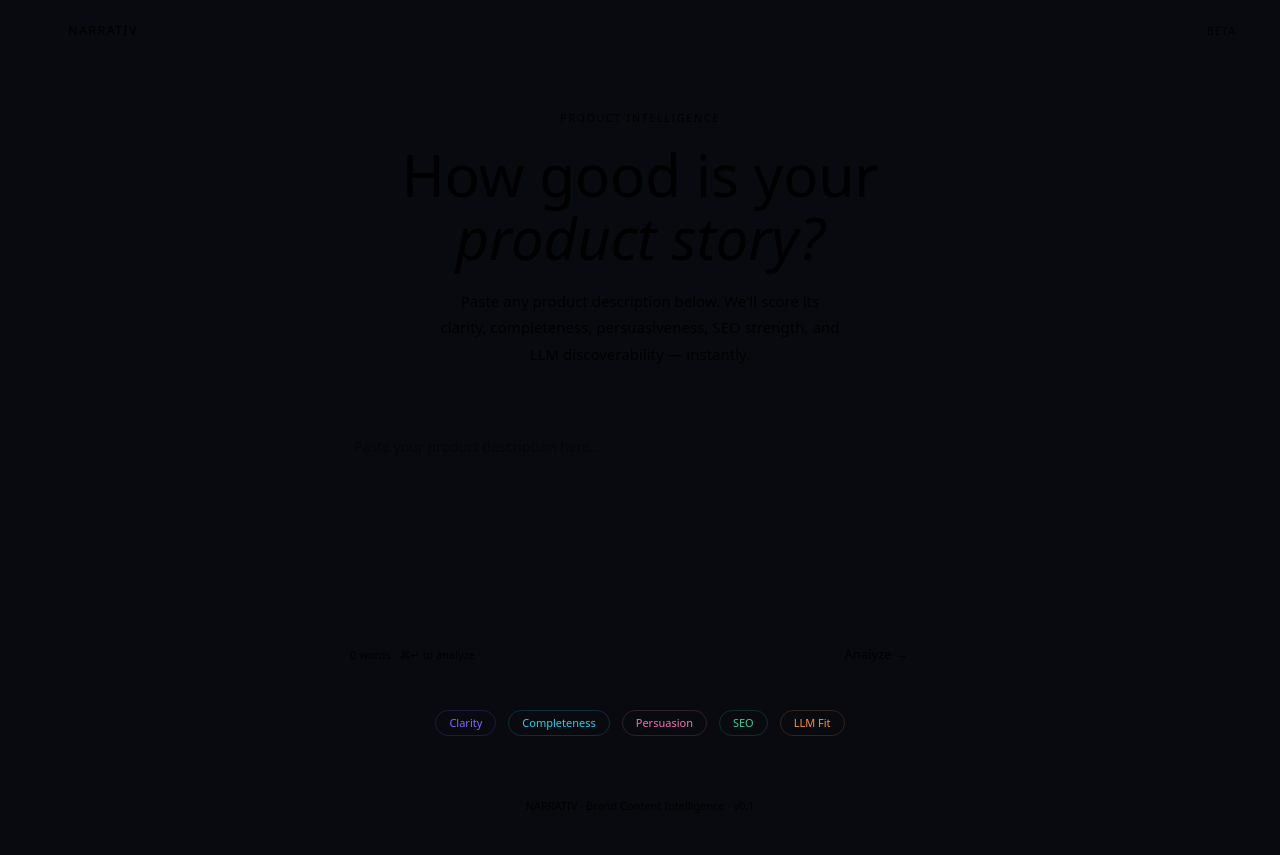
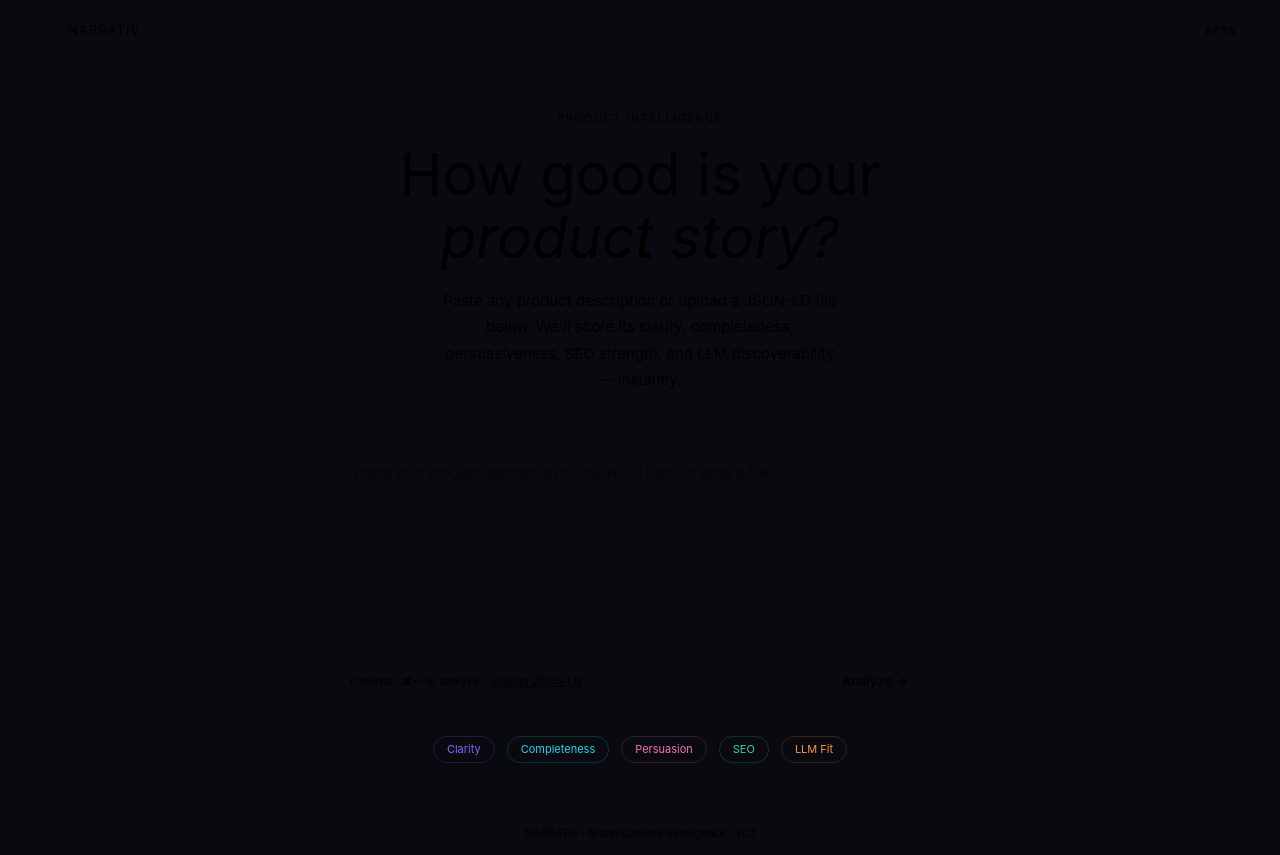
Before and after one commit to lixyl/LifeHack_TCP, a React (Vite) app in the folder LifeHack 2026/: page / in a window 1280 px wide. Before the commit the page ends 829 px from the top, so only its background shows below. Built offline with nearby package versions, Linux system fonts and the light colour scheme; the HTML template or start-up script is replaced by a standard one.

Commit message:
Updated Frontend

```diff
--- a/LifeHack 2026/src/App.tsx
+++ b/LifeHack 2026/src/App.tsx
@@ -1,4 +1,4 @@
-import { RouterProvider } from "react-router";
+import { RouterProvider } from "react-router-dom";
 import { router } from "./routes";
 
 export default function App() {
--- a/LifeHack 2026/src/pages/Home.tsx
+++ b/LifeHack 2026/src/pages/Home.tsx
@@ -5,23 +5,121 @@ import { analyzeDescription } from "../analysis";
 export default function Home() {
   const [input, setInput] = useState("");
   const [loading, setLoading] = useState(false);
+  const [isDragging, setIsDragging] = useState(false);
+  const fileInputRef = useRef<HTMLInputElement>(null);
   const textareaRef = useRef<HTMLTextAreaElement>(null);
   const navigate = useNavigate();
 
-  const handleAnalyze = () => {
+  // Parse product title dynamically from JSON-LD input
+  const getProductTitle = (): string => {
+    if (!input.trim()) return "product story?";
+    try {
+      const parsed = JSON.parse(input);
+
+      // Handle Schema.org Graph arrays (@graph)
+      const data = parsed["@graph"] ? parsed["@graph"][0] : parsed;
+
+      // Extract product name or title from standard schema properties
+      const title = data.name || data.title || data.headline;
+      if (title && typeof title === "string") {
+        return title;
+      }
+    } catch {
+      // If parsing fails (plain text or incomplete JSON), fallback
+    }
+    return "product story?";
+  };
+
+  const handleAnalyze = async () => {
     if (!input.trim() || loading) return;
     setLoading(true);
-    setTimeout(() => {
-      const result = analyzeDescription(input);
-      navigate("/results", { state: { result, description: input } });
-    }, 1600);
+
+    try {
+      const response = await fetch("http://localhost:8000/api/analyze", {
+        method: "POST",
+        headers: {
+          "Content-Type": "application/json",
+        },
+        body: JSON.stringify({ json_input: input }),
+      });
+
+      if (!response.ok) {
+        throw new Error("Failed to analyze product JSON");
+      }
+
+      const data = await response.json();
+
+      // Navigate to results page with backend response
+      navigate("/results", {
+        state: {
+          result: data.result,
+          description: input
+        }
+      });
+    } catch (error) {
+      console.error(error);
+      alert("Error processing JSON input.");
+    } finally {
+      setLoading(false);
+    }
   };
 
   const handleKey = (e: React.KeyboardEvent) => {
     if (e.key === "Enter" && (e.metaKey || e.ctrlKey)) handleAnalyze();
   };
 
+  const processFile = (file: File) => {
+    if (
+      !file.name.endsWith(".jsonld") &&
+      !file.name.endsWith(".json") &&
+      file.type !== "application/json" &&
+      file.type !== "application/ld+json"
+    ) {
+      alert("Please upload a valid .json or .jsonld file.");
+      return;
+    }
+
+    const reader = new FileReader();
+    reader.onload = (e) => {
+      try {
+        const text = e.target?.result as string;
+        const parsed = JSON.parse(text);
+        setInput(JSON.stringify(parsed, null, 2));
+      } catch {
+        setInput(e.target?.result as string);
+      }
+    };
+    reader.readAsText(file);
+  };
+
+  const handleFileChange = (e: React.ChangeEvent<HTMLInputElement>) => {
+    const file = e.target.files?.[0];
+    if (file) processFile(file);
+  };
+
+  const handleDragOver = (e: React.DragEvent) => {
+    e.preventDefault();
+    e.stopPropagation();
+    setIsDragging(true);
+  };
+
+  const handleDragLeave = (e: React.DragEvent) => {
+    e.preventDefault();
+    e.stopPropagation();
+    setIsDragging(false);
+  };
+
+  const handleDrop = (e: React.DragEvent) => {
+    e.preventDefault();
+    e.stopPropagation();
+    setIsDragging(false);
+
+    const file = e.dataTransfer.files?.[0];
+    if (file) processFile(file);
+  };
+
   const wordCount = input.trim().split(/\s+/).filter(Boolean).length;
+  const dynamicTitle = getProductTitle();
 
   return (
     <div
@@ -42,6 +140,15 @@ export default function Home() {
         .dot-3 { animation: pulse-dot 1.2s ease-in-out infinite 0.4s; }
         textarea:focus { outline: none; }
       `}</style>
+
+      {/* Hidden File Input */}
+      <input
+        type="file"
+        ref={fileInputRef}
+        onChange={handleFileChange}
+        accept=".jsonld,.json,application/json,application/ld+json"
+        style={{ display: "none" }}
+      />
 
       {/* Headline */}
       <div
@@ -71,7 +178,7 @@ export default function Home() {
         >
           How good is your
           <br />
-          <em style={{ color: "var(--color-accent)" }}>product story?</em>
+          <em style={{ color: "var(--color-accent)" }}>{dynamicTitle}</em>
         </h1>
         <p
           style={{
@@ -82,23 +189,25 @@ export default function Home() {
             margin: "0 auto",
           }}
         >
-          Paste any product description below. We'll score its clarity,
-          completeness, persuasiveness, SEO strength, and LLM discoverability
-          — instantly.
+          Paste any product description or upload a JSON-LD file below. We'll score its clarity,
+          completeness, persuasiveness, SEO strength, and LLM discoverability — instantly.
         </p>
       </div>
 
-      {/* Input card */}
+      {/* Input card with Drag & Drop */}
       <div
         className="chat-card"
+        onDragOver={handleDragOver}
+        onDragLeave={handleDragLeave}
+        onDrop={handleDrop}
         style={{
           width: "100%",
           background: "var(--color-surface)",
-          border: "1px solid var(--color-border)",
+          border: `1px solid ${isDragging ? "var(--color-accent)" : "var(--color-border)"}`,
           borderRadius: 16,
           marginBottom: 20,
           animation: "fadeUp 0.5s ease 0.1s both",
-          transition: "border-color 0.2s",
+          transition: "border-color 0.2s, background 0.2s",
         }}
         onFocusCapture={(e) =>
           ((e.currentTarget as HTMLDivElement).style.borderColor =
@@ -114,7 +223,7 @@ export default function Home() {
           value={input}
           onChange={(e) => setInput(e.target.value)}
           onKeyDown={handleKey}
-          placeholder="Paste your product description here…"
+          placeholder="Paste your product description or JSON-LD here, or drop a file…"
           rows={7}
           style={{
             width: "100%",
@@ -137,6 +246,7 @@ export default function Home() {
             borderTop: "1px solid var(--color-border)",
           }}
         >
+          <div style={{ display: "flex", alignItems: "center", gap: 12 }}>
             <span
               style={{
                 fontFamily: "var(--font-mono)",
@@ -146,6 +256,23 @@ export default function Home() {
             >
               {wordCount} words · ⌘↵ to analyze
             </span>
+            <button
+              type="button"
+              onClick={() => fileInputRef.current?.click()}
+              style={{
+                background: "transparent",
+                border: "none",
+                color: "var(--color-accent)",
+                fontFamily: "var(--font-mono)",
+                fontSize: 11,
+                cursor: "pointer",
+                padding: 0,
+                textDecoration: "underline",
+              }}
+            >
+              Upload JSON-LD
+            </button>
+          </div>
           <button
             onClick={handleAnalyze}
             disabled={!input.trim() || loading}
--- a/LifeHack 2026/src/routes.ts
+++ b/LifeHack 2026/src/routes.ts
@@ -1,4 +1,4 @@
-import { createBrowserRouter } from "react-router";
+import { createBrowserRouter } from "react-router-dom";
 import Root from "./Root";
 import Home from "./pages/Home";
 import Results from "./pages/Results";
```
Also changed, not shown: LifeHack 2026/package.json (+12 -13 lines), 2 other files (tests, documents, lock files or other folders). Lines whose indentation alone changed are shown as unchanged.
